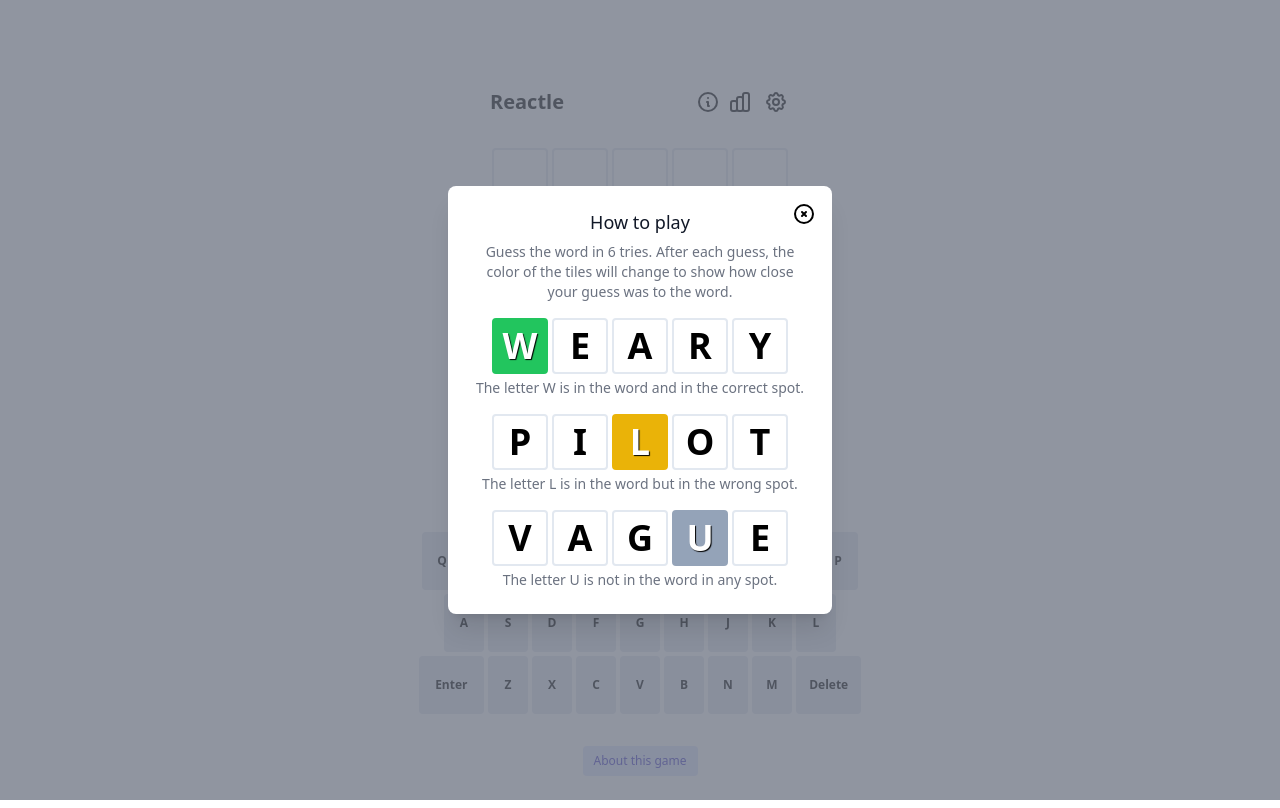
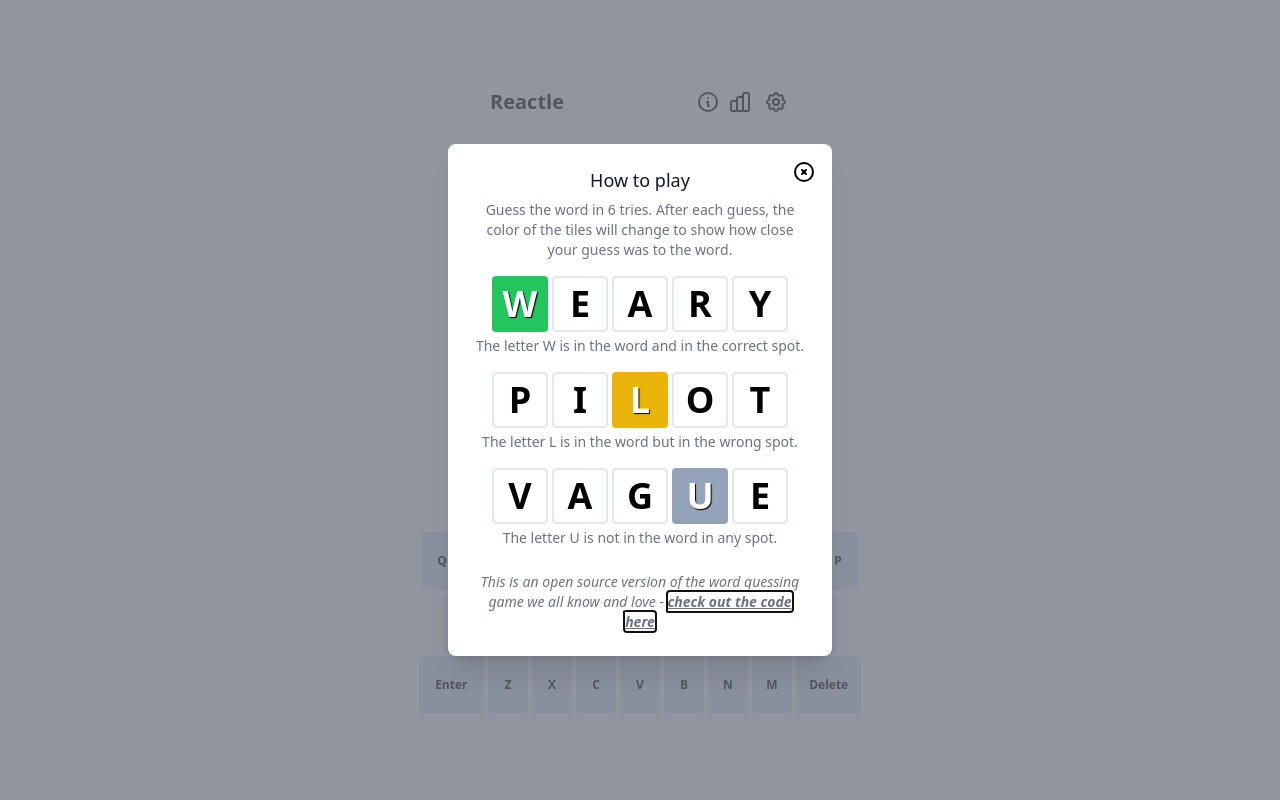
Before and after one commit to brabyr/wordle, a React (Create React App) app: page / in a window 1280 px wide. Both pictures are taken after a click on the icon 708 px from the left and 102 px from the top of the page. Built offline with nearby package versions, Linux system fonts and the light colour scheme.

Commit message:
moved about modal content into info modal

```diff
--- a/src/App.tsx
+++ b/src/App.tsx
@@ -7,7 +7,6 @@ import { useState, useEffect } from 'react'
 import { Alert } from './components/alerts/Alert'
 import { Grid } from './components/grid/Grid'
 import { Keyboard } from './components/keyboard/Keyboard'
-import { AboutModal } from './components/modals/AboutModal'
 import { InfoModal } from './components/modals/InfoModal'
 import { StatsModal } from './components/modals/StatsModal'
 import { SettingsModal } from './components/modals/SettingsModal'
@@ -15,7 +14,6 @@ import {
   GAME_TITLE,
   WIN_MESSAGES,
   GAME_COPIED_MESSAGE,
-  ABOUT_GAME_MESSAGE,
   NOT_ENOUGH_LETTERS_MESSAGE,
   WORD_NOT_FOUND_MESSAGE,
   CORRECT_WORD_MESSAGE,
@@ -51,7 +49,6 @@ function App() {
   const [currentGuess, setCurrentGuess] = useState('')
   const [isGameWon, setIsGameWon] = useState(false)
   const [isInfoModalOpen, setIsInfoModalOpen] = useState(false)
-  const [isAboutModalOpen, setIsAboutModalOpen] = useState(false)
   const [isNotEnoughLetters, setIsNotEnoughLetters] = useState(false)
   const [isStatsModalOpen, setIsStatsModalOpen] = useState(false)
   const [isSettingsModalOpen, setIsSettingsModalOpen] = useState(false)
@@ -286,10 +283,6 @@ function App() {
         }}
         isHardMode={isHardMode}
       />
-      <AboutModal
-        isOpen={isAboutModalOpen}
-        handleClose={() => setIsAboutModalOpen(false)}
-      />
       <SettingsModal
         isOpen={isSettingsModalOpen}
         handleClose={() => setIsSettingsModalOpen(false)}
@@ -301,14 +294,6 @@ function App() {
         isHighContrastMode={isHighContrastMode}
         handleHighContrastMode={handleHighContrastMode}
       />
-
-      <button
-        type="button"
-        className="mx-auto mt-8 flex items-center px-2.5 py-1.5 border border-transparent text-xs font-medium rounded text-indigo-700 bg-indigo-100 hover:bg-indigo-200 focus:outline-none focus:ring-2 focus:ring-offset-2 focus:ring-indigo-500 select-none"
-        onClick={() => setIsAboutModalOpen(true)}
-      >
-        {ABOUT_GAME_MESSAGE}
-      </button>
 
       <Alert message={NOT_ENOUGH_LETTERS_MESSAGE} isOpen={isNotEnoughLetters} />
       <Alert
--- a/src/components/modals/AboutModal.tsx
+++ /dev/null
@@ -1,23 +0,0 @@
-import { BaseModal } from './BaseModal'
-
-type Props = {
-  isOpen: boolean
-  handleClose: () => void
-}
-
-export const AboutModal = ({ isOpen, handleClose }: Props) => {
-  return (
-    <BaseModal title="About" isOpen={isOpen} handleClose={handleClose}>
-      <p className="text-sm text-gray-500 dark:text-gray-300">
-        This is an open source version of the word guessing game we all know and
-        love -{' '}
-        <a
-          href="https://github.com/cwackerfuss/react-wordle"
-          className="underline font-bold"
-        >
-          check out the code here
-        </a>{' '}
-      </p>
-    </BaseModal>
-  )
-}
--- a/src/components/modals/InfoModal.tsx
+++ b/src/components/modals/InfoModal.tsx
@@ -46,6 +46,17 @@ export const InfoModal = ({ isOpen, handleClose }: Props) => {
       <p className="text-sm text-gray-500 dark:text-gray-300">
         The letter U is not in the word in any spot.
       </p>
+
+      <p className="mt-6 italic text-sm text-gray-500 dark:text-gray-300">
+        This is an open source version of the word guessing game we all know and
+        love -{' '}
+        <a
+          href="https://github.com/cwackerfuss/react-wordle"
+          className="underline font-bold"
+        >
+          check out the code here
+        </a>{' '}
+      </p>
     </BaseModal>
   )
 }
--- a/src/constants/strings.ts
+++ b/src/constants/strings.ts
@@ -2,7 +2,6 @@ export const GAME_TITLE = process.env.REACT_APP_GAME_NAME!
 
 export const WIN_MESSAGES = ['Great Job!', 'Awesome', 'Well done!']
 export const GAME_COPIED_MESSAGE = 'Game copied to clipboard'
-export const ABOUT_GAME_MESSAGE = 'About this game'
 export const NOT_ENOUGH_LETTERS_MESSAGE = 'Not enough letters'
 export const WORD_NOT_FOUND_MESSAGE = 'Word not found'
 export const HARD_MODE_ALERT_MESSAGE =
```
Also changed, not shown: 1 other file (tests, documents, lock files or other folders).
